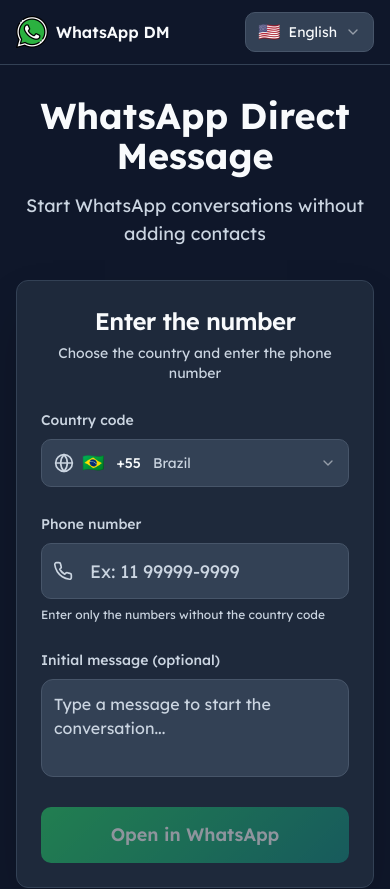
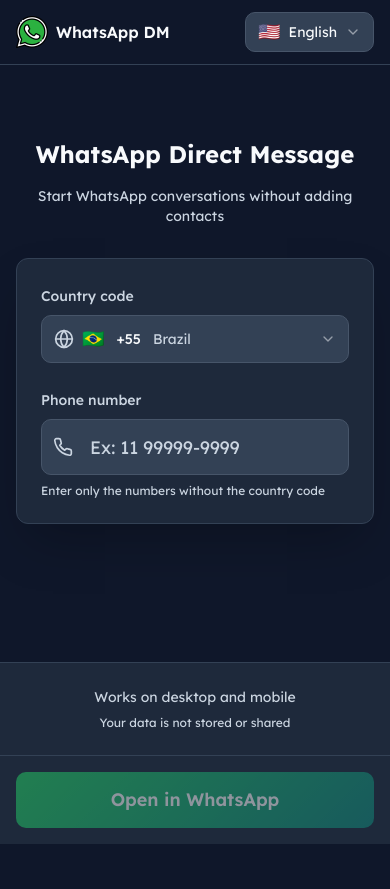
Before and after one commit to glhrmoura/linqo, a React (Vite) app: page / in a window 390 px wide. Shown: the top 889 px of the page. After the commit the page ends 844 px from the top, so only its background shows below. Built offline with nearby package versions, Linux system fonts and the light colour scheme.

Commit message:
refactor: remove initial message field and improve mobile layout - Remove optional initial message field - Fix 'Open in WhatsApp' button to bottom on mobile with background - Add margin bottom to footer on mobile to prevent button overlap - Adjust text sizes for better mobile responsiveness

```diff
--- a/src/i18n/locales/en-US.json
+++ b/src/i18n/locales/en-US.json
@@ -14,10 +14,6 @@
       "placeholder": "Ex: 11 99999-9999",
       "helper": "Enter only the numbers without the country code",
       "error": "Number must be between 8 and 15 digits"
-    },
-    "message": {
-      "label": "Initial message (optional)",
-      "placeholder": "Type a message to start the conversation..."
     },
     "submit": "Open in WhatsApp"
   },
--- a/src/i18n/locales/es-ES.json
+++ b/src/i18n/locales/es-ES.json
@@ -14,10 +14,6 @@
       "placeholder": "Ej: 11 99999-9999",
       "helper": "Ingresa solo los números sin el código de país",
       "error": "El número debe tener entre 8 y 15 dígitos"
-    },
-    "message": {
-      "label": "Mensaje inicial (opcional)",
-      "placeholder": "Escribe un mensaje para iniciar la conversación..."
     },
     "submit": "Abrir en WhatsApp"
   },
--- a/src/i18n/locales/pt-BR.json
+++ b/src/i18n/locales/pt-BR.json
@@ -14,10 +14,6 @@
       "placeholder": "Ex: 11 99999-9999",
       "helper": "Digite apenas os números sem o código do país",
       "error": "Número deve ter entre 8 e 15 dígitos"
-    },
-    "message": {
-      "label": "Mensagem inicial (opcional)",
-      "placeholder": "Digite uma mensagem para iniciar a conversa..."
     },
     "submit": "Abrir no WhatsApp"
   },
--- a/src/pages/Index.tsx
+++ b/src/pages/Index.tsx
@@ -33,7 +33,6 @@
   const { t } = useTranslation();
   const [countryCode, setCountryCode] = useState('+55');
   const [phoneNumber, setPhoneNumber] = useState('');
-  const [message, setMessage] = useState('');
   const [isValidNumber, setIsValidNumber] = useState(false);
   const { toast } = useToast();
 
@@ -71,14 +70,13 @@
     }
 
     const formattedNumber = formatPhoneNumber(countryCode, phoneNumber);
-    const encodedMessage = encodeURIComponent(message);
 
     let whatsappUrl;
 
     if (isMobileDevice()) {
-      whatsappUrl = `whatsapp://send?phone=${formattedNumber}${message ? `&text=${encodedMessage}` : ''}`;
+      whatsappUrl = `whatsapp://send?phone=${formattedNumber}`;
     } else {
-      whatsappUrl = `https://wa.me/${formattedNumber}${message ? `?text=${encodedMessage}` : ''}`;
+      whatsappUrl = `https://wa.me/${formattedNumber}`;
     }
 
     console.log('Opening WhatsApp with URL:', whatsappUrl);
@@ -97,23 +95,15 @@
       <main className="flex-1 flex items-center justify-center p-4 pb-24 pt-24">
         <div className="w-full max-w-md space-y-8 animate-fade-in">
           <div className="text-center space-y-4">
-            <h1 className="text-4xl font-bold text-dark-text">
+            <h1 className="text-2xl md:text-4xl font-bold text-dark-text">
               {t('title')}
             </h1>
-            <p className="text-dark-text-secondary text-lg">
+            <p className="text-dark-text-secondary text-sm md:text-lg">
               {t('subtitle')}
             </p>
           </div>
           <Card className="bg-dark-bg-secondary border-dark-bg-tertiary shadow-2xl">
-            <CardHeader className="text-center">
-              <CardTitle className="text-2xl text-dark-text">
-                {t('card.title')}
-              </CardTitle>
-              <CardDescription className="text-dark-text-secondary">
-                {t('card.description')}
-              </CardDescription>
-            </CardHeader>
-            <CardContent className="space-y-6">
+            <CardContent className="space-y-6 pt-6">
               <div className="space-y-2">
                 <label className="text-sm font-medium text-dark-text-secondary">
                   {t('form.countryCode.label')}
@@ -174,22 +164,19 @@
                   {t('form.phoneNumber.helper')}
                 </p>
               </div>
-              <div className="space-y-2">
-                <label className="text-sm font-medium text-dark-text-secondary">
-                  {t('form.message.label')}
-                </label>
-                <textarea
-                  placeholder={t('form.message.placeholder')}
-                  value={message}
-                  onChange={(e) => setMessage(e.target.value)}
-                  className="w-full p-3 bg-dark-bg-tertiary border border-dark-bg-quaternary rounded-lg text-dark-text placeholder:text-dark-text-secondary focus:border-whatsapp-green focus:ring-2 focus:ring-whatsapp-green/20 resize-none"
-                  rows={3}
-                />
+              <div className="md:hidden fixed bottom-0 left-0 right-0 bg-dark-bg-secondary border-t border-dark-bg-tertiary p-4">
+                <Button
+                  onClick={openWhatsApp}
+                  disabled={!phoneNumber || !isValidNumber}
+                  className="w-full whatsapp-gradient hover:shadow-lg hover:shadow-whatsapp-green/25 disabled:opacity-50 disabled:cursor-not-allowed text-white font-semibold text-lg h-14 transition-all duration-300 transform hover:scale-105"
+                >
+                  {t('form.submit')}
+                </Button>
               </div>
               <Button
                 onClick={openWhatsApp}
                 disabled={!phoneNumber || !isValidNumber}
-                className="w-full whatsapp-gradient hover:shadow-lg hover:shadow-whatsapp-green/25 disabled:opacity-50 disabled:cursor-not-allowed text-white font-semibold text-lg h-14 transition-all duration-300 transform hover:scale-105"
+                className="hidden md:block w-full whatsapp-gradient hover:shadow-lg hover:shadow-whatsapp-green/25 disabled:opacity-50 disabled:cursor-not-allowed text-white font-semibold text-lg h-14 transition-all duration-300 transform hover:scale-105"
               >
                 {t('form.submit')}
               </Button>
@@ -197,7 +184,7 @@
           </Card>
         </div>
       </main>
-      <footer className="w-full bg-dark-bg-secondary border-t border-dark-bg-tertiary py-6">
+      <footer className="w-full bg-dark-bg-secondary border-t border-dark-bg-tertiary py-6 mb-[89px] md:mb-0">
         <div className="mx-auto max-w-[1200px] px-4">
           <div className="text-center space-y-2">
             <p className="text-dark-text-secondary text-sm">
```
